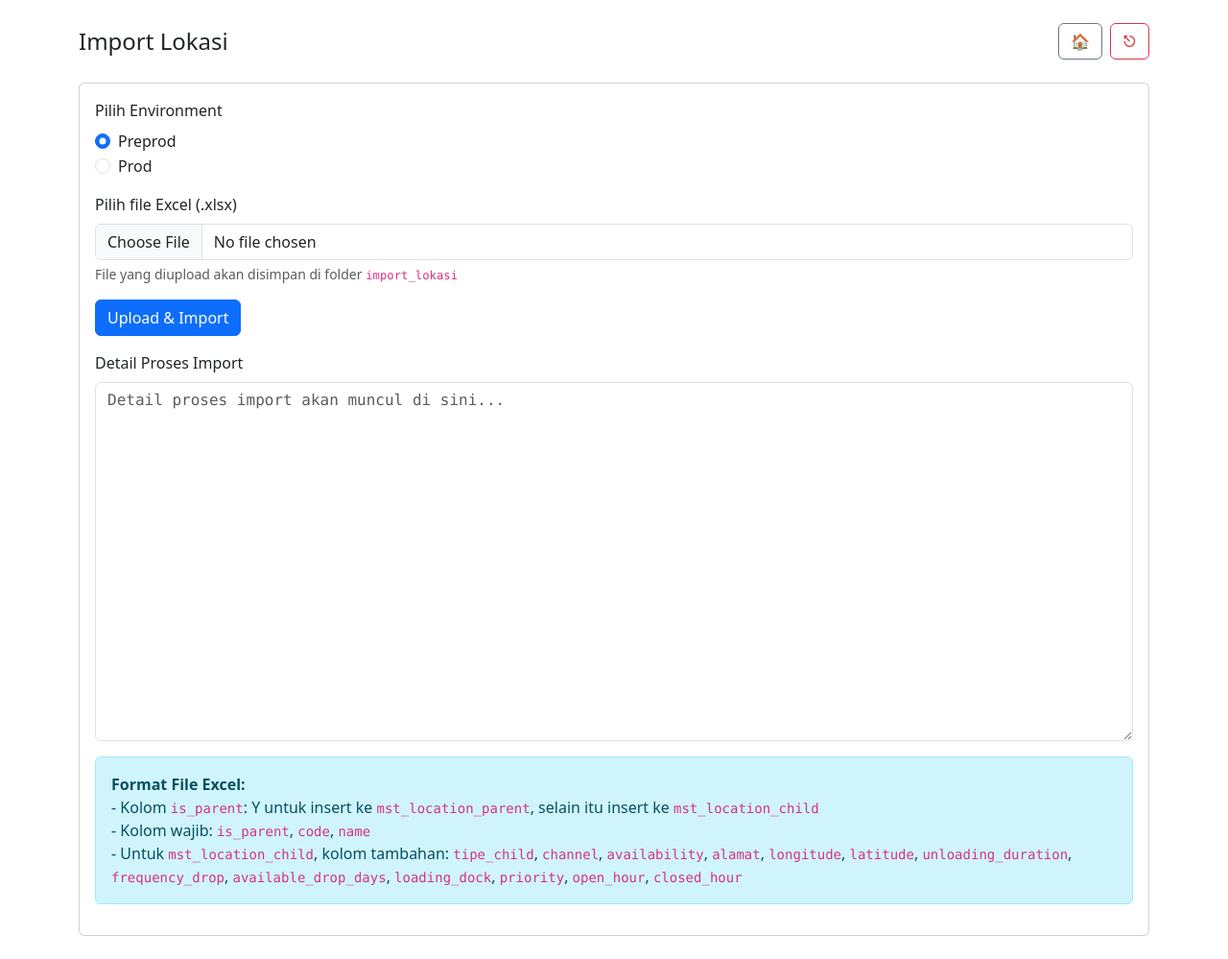
After one commit to nugie07/armos_tools, a Flask app: page /menu/import-lokasi in a window 1280 px wide. The commit adds this page. Shown: the whole page at 96% size. Run offline with Flask 3, Linux system fonts and the light colour scheme; the visitor is signed in with stand-in values (Sample User, id 1); parts of the project's set-up code (start-up, migrations or seed data) failed here and were passed over; some libraries are stand-ins or nearby versions.

Commit message:
Add import lokasi feature - support Excel import to mst_location_parent and mst_location_child with web interface

```diff
--- a/app.py
+++ b/app.py
@@ -16,6 +16,7 @@ import uuid
 from datetime import datetime
 from sync.manager import run_sync as sync_run, get_sync_status as sync_get_status, create_sync_log_table, count_sync_status as sync_count_status
 from sync.db import DatabaseManager
+import import_lokasi
 
 
 def try_load_dotenv() -> None:
@@ -831,5 +832,68 @@ def api_driver_cost_delete():
     affected = delete_driver_cost(order_cost_id)
     return jsonify({"status": 200, "affected": affected})
 
+
+# ---------- Menu 10: Import Lokasi ----------
+
+
+def import_lokasi_dir() -> Path:
+    base = Path(__file__).resolve().parent
+    d = base / "import_lokasi"
+    d.mkdir(parents=True, exist_ok=True)
+    return d
+
+
+@app.get("/menu/import-lokasi")
+def menu_import_lokasi():
+    return render_template("import_lokasi.html")
+
+
+@app.post("/api/import-lokasi")
+def api_import_lokasi():
+    try:
+        f: Optional[FileStorage] = request.files.get("file")  # type: ignore
+        env = str(request.form.get("env", "preprod")).strip().lower()
+
+        if f is None or f.filename == "":
+            return jsonify({"status": 400, "message": "File .xlsx wajib diunggah."}), 400
+
+        if env not in ["preprod", "prod"]:
+            return jsonify({"status": 400, "message": "Environment harus preprod atau prod."}), 400
+
+        # Simpan file ke folder import_lokasi
+        import_dir = import_lokasi_dir()
+        timestamp = datetime.now().strftime("%Y%m%d_%H%M%S")
+        original_filename = f.filename or "import.xlsx"
+        filename_without_ext = Path(original_filename).stem
+        saved_filename = f"{filename_without_ext}_{timestamp}.xlsx"
+        saved_path = import_dir / saved_filename
+
+        try:
+            f.save(str(saved_path))
+        except Exception as exc:
+            return jsonify({"status": 500, "message": f"Gagal menyimpan file: {exc}"}), 500
+
+        # Jalankan import
+        try:
+            success, messages = import_lokasi.import_location_from_excel(str(saved_path), env)
+            return jsonify({
+                "status": 200 if success else 500,
+                "message": "Import selesai" if success else "Import gagal",
+                "success": success,
+                "messages": messages,
+                "filename": saved_filename
+            })
+        except Exception as exc:
+            return jsonify({
+                "status": 500,
+                "message": f"Gagal proses import: {exc}",
+                "success": False,
+                "messages": [f"Error: {str(exc)}"],
+                "filename": saved_filename
+            })
+    except Exception as exc:
+        return jsonify({"status": 500, "message": f"Kesalahan tak terduga: {exc}"}), 500
+
+
 if __name__ == "__main__":
     app.run(host="0.0.0.0", port=int(os.getenv("PORT", "5000")), debug=False)
--- /dev/null
+++ b/templates/import_lokasi.html
@@ -0,0 +1,157 @@
+<!doctype html>
+<html>
+  <head>
+    <meta charset="utf-8" />
+    <meta name="viewport" content="width=device-width, initial-scale=1" />
+    <title>Import Lokasi</title>
+    <link rel="stylesheet" href="https://cdn.jsdelivr.net/npm/bootstrap@5.3.2/dist/css/bootstrap.min.css" />
+    <style>
+      textarea { font-family: ui-monospace, SFMono-Regular, Menlo, Monaco, Consolas, "Liberation Mono", "Courier New", monospace; }
+      .alert-message {
+        white-space: pre-wrap;
+        word-wrap: break-word;
+      }
+    </style>
+  </head>
+  <body class="p-4">
+    <div class="container">
+      <div class="d-flex align-items-center justify-content-between mb-4">
+        <h4 class="mb-0">Import Lokasi</h4>
+        <div class="d-flex gap-2">
+          <a href="/" class="btn btn-outline-secondary" title="Home">🏠</a>
+          <a href="/logout" class="btn btn-outline-danger" title="Logout">⎋</a>
+        </div>
+      </div>
+
+      <div class="card">
+        <div class="card-body">
+          <form id="frmUpload" class="mb-3">
+            <div class="mb-3">
+              <label class="form-label">Pilih Environment</label>
+              <div class="form-check">
+                <input class="form-check-input" type="radio" name="env" id="envPreprod" value="preprod" checked>
+                <label class="form-check-label" for="envPreprod">
+                  Preprod
+                </label>
+              </div>
+              <div class="form-check">
+                <input class="form-check-input" type="radio" name="env" id="envProd" value="prod">
+                <label class="form-check-label" for="envProd">
+                  Prod
+                </label>
+              </div>
+            </div>
+
+            <div class="mb-3">
+              <label class="form-label">Pilih file Excel (.xlsx)</label>
+              <input id="fileInput" type="file" class="form-control" accept=".xlsx" required />
+              <div class="form-text">
+                File yang diupload akan disimpan di folder <code>import_lokasi</code>
+              </div>
+            </div>
+
+            <div class="d-flex align-items-center gap-2">
+              <button id="btnProcess" type="submit" class="btn btn-primary">Upload & Import</button>
+              <div id="loading" class="spinner-border text-primary d-none" role="status" style="width: 1.5rem; height: 1.5rem;">
+                <span class="visually-hidden">Loading...</span>
+              </div>
+            </div>
+          </form>
+
+          <div id="resultMessage" class="d-none"></div>
+
+          <div class="mb-3">
+            <label class="form-label">Detail Proses Import</label>
+            <textarea id="txtMessages" class="form-control" rows="15" readonly placeholder="Detail proses import akan muncul di sini..."></textarea>
+          </div>
+
+          <div class="alert alert-info">
+            <strong>Format File Excel:</strong><br>
+            - Kolom <code>is_parent</code>: Y untuk insert ke <code>mst_location_parent</code>, selain itu insert ke <code>mst_location_child</code><br>
+            - Kolom wajib: <code>is_parent</code>, <code>code</code>, <code>name</code><br>
+            - Untuk <code>mst_location_child</code>, kolom tambahan: <code>tipe_child</code>, <code>channel</code>, <code>availability</code>,
+            <code>alamat</code>, <code>longitude</code>, <code>latitude</code>, <code>unloading_duration</code>,
+            <code>frequency_drop</code>, <code>available_drop_days</code>, <code>loading_dock</code>, <code>priority</code>,
+            <code>open_hour</code>, <code>closed_hour</code>
+          </div>
+        </div>
+      </div>
+    </div>
+
+    <script src="https://cdn.jsdelivr.net/npm/bootstrap@5.3.2/dist/js/bootstrap.bundle.min.js"></script>
+    <script>
+      const frmUpload = document.getElementById('frmUpload');
+      const fileInput = document.getElementById('fileInput');
+      const btnProcess = document.getElementById('btnProcess');
+      const loading = document.getElementById('loading');
+      const txtMessages = document.getElementById('txtMessages');
+      const resultMessage = document.getElementById('resultMessage');
+
+      frmUpload.addEventListener('submit', async (e) => {
+        e.preventDefault();
+        if (!fileInput.files || fileInput.files.length === 0) {
+          alert('Pilih file .xlsx terlebih dahulu');
+          return;
+        }
+
+        const env = document.querySelector('input[name="env"]:checked')?.value || 'preprod';
+
+        loading.classList.remove('d-none');
+        btnProcess.disabled = true;
+        txtMessages.value = '';
+        resultMessage.className = 'd-none';
+        resultMessage.innerHTML = '';
+
+        try {
+          const fd = new FormData();
+          fd.append('file', fileInput.files[0]);
+          fd.append('env', env);
+
+          const res = await fetch('/api/import-lokasi', { method: 'POST', body: fd });
+          const data = await res.json();
+
+          // Tampilkan messages
+          if (data.messages && Array.isArray(data.messages)) {
+            txtMessages.value = data.messages.join('\n');
+          } else if (data.message) {
+            txtMessages.value = data.message;
+          }
+
+          // Tampilkan result message
+          resultMessage.className = 'alert';
+          if (data.success || res.status === 200) {
+            resultMessage.classList.add('alert-success');
+            resultMessage.innerHTML = `
+              <strong>✓ Import Berhasil!</strong><br>
+              ${data.message || 'Import selesai tanpa error.'}
+              ${data.filename ? `<br><small>File: ${data.filename}</small>` : ''}
+            `;
+          } else {
+            resultMessage.classList.add('alert-danger');
+            resultMessage.innerHTML = `
+              <strong>✗ Import Gagal!</strong><br>
+              ${data.message || 'Import gagal. Lihat detail di bawah.'}
+              ${data.filename ? `<br><small>File: ${data.filename}</small>` : ''}
+            `;
+          }
+          resultMessage.classList.remove('d-none');
+
+        } catch (err) {
+          resultMessage.className = 'alert alert-danger';
+          resultMessage.innerHTML = `
+            <strong>✗ Error!</strong><br>
+            Terjadi error saat memproses: ${err && err.message ? err.message : String(err)}
+          `;
+          resultMessage.classList.remove('d-none');
+          txtMessages.value = `Error: ${err && err.message ? err.message : String(err)}`;
+        } finally {
+          loading.classList.add('d-none');
+          btnProcess.disabled = false;
+          frmUpload.reset();
+          // Reset radio button ke preprod
+          document.getElementById('envPreprod').checked = true;
+        }
+      });
+    </script>
+  </body>
+</html>
--- a/templates/index.html
+++ b/templates/index.html
@@ -25,6 +25,7 @@
         <a class="list-group-item list-group-item-action" href="{{ url_for('menu_sync_manager') }}">7. Sync Manager</a>
         <a class="list-group-item list-group-item-action" href="{{ url_for('menu_update_qty_unloading') }}">8. Update Quantity Delivery / Unloading</a>
         <a class="list-group-item list-group-item-action" href="{{ url_for('menu_hapus_driver_cost') }}">9. Hapus Driver Cost</a>
+        <a class="list-group-item list-group-item-action" href="{{ url_for('menu_import_lokasi') }}">10. Import Lokasi</a>
       </div>
     </div>
   </body>
```
Also changed, not shown: import_lokasi.py (added, +324 -0 lines).
